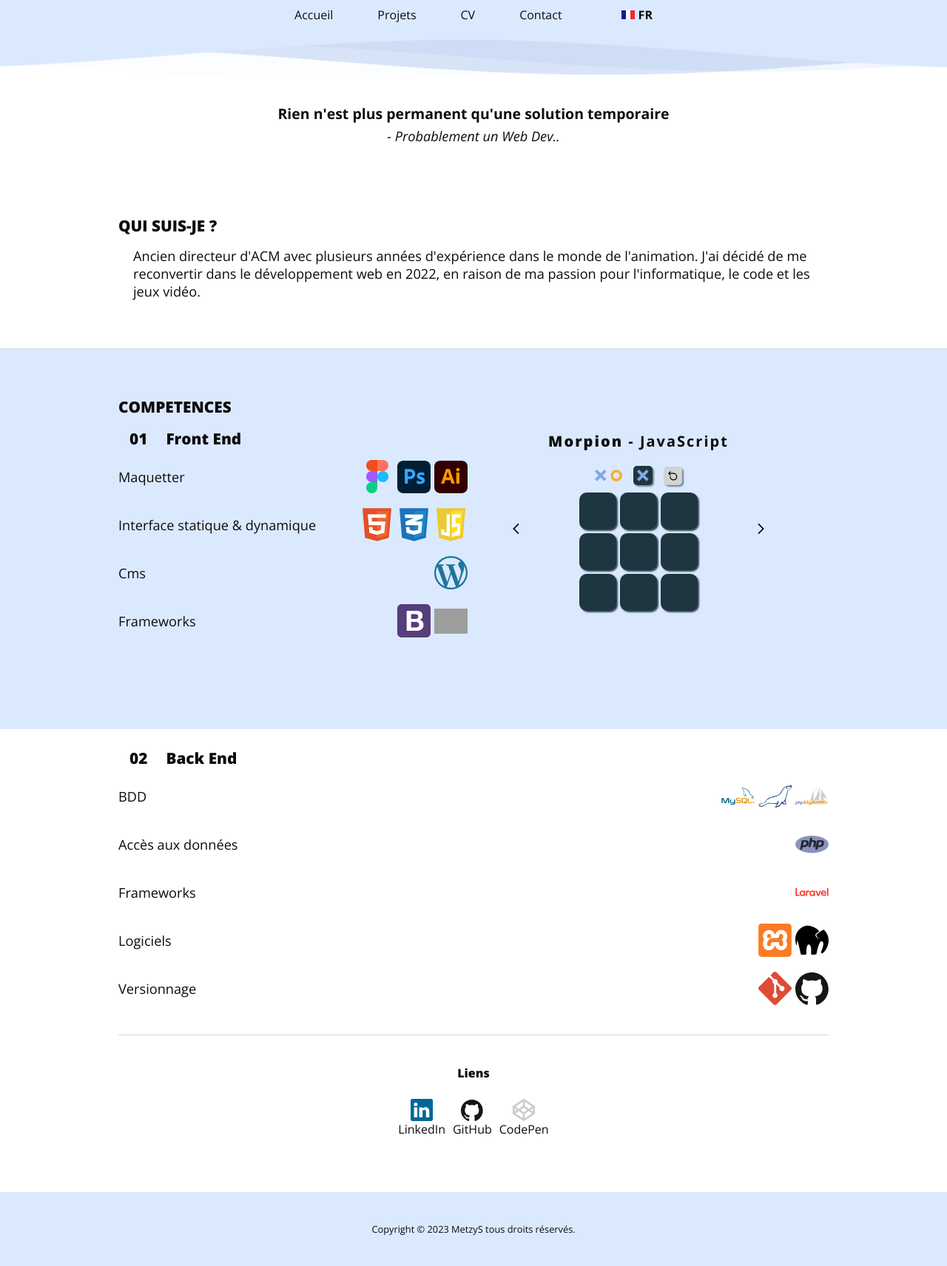
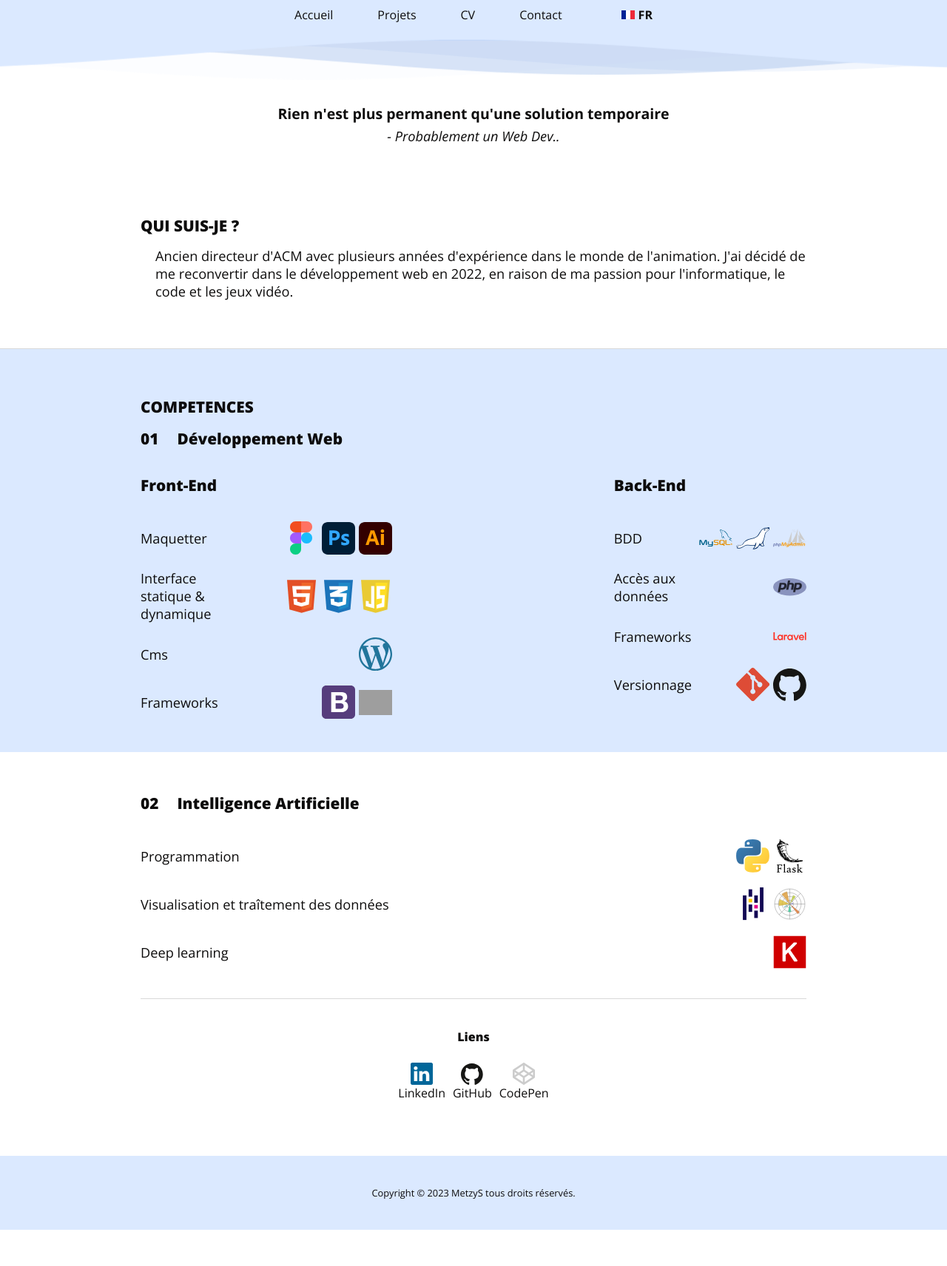
Before and after one commit to MetzyS/portfolio-V1, a PHP site: page / in a window 1280 px wide. Shown: the whole page at 74% size. After the commit the page ends 1663 px from the top, so only its background shows below. Run offline with PHP 8.4, Linux system fonts and the light colour scheme; grey boxes are pictures that could not be loaded.

Commit message:
changes.txt

```diff
--- a/changes.txt
+++ b/changes.txt
@@ -11,7 +11,7 @@
 07/02/23 -> HTML/CSS/PHP => added contact form/style/icons.
 07/02/23 -> PHP => PHPMailer + send-mail.php + redirection & message sent/error.
 08/02/23 -> HTML/CSS => added CV/Resume page content + style.
-08/02/23 -> PHP => added translation's variables for Resume page.
+08/02/23 -> PHP => added translations variables for Resume page.
 09/02/23 -> PHP => added some missing translations.
 25/04/23 -> PHP => added some translate variables (home & project page)
 25/04/23 -> HTML/CSS => added some infos in homepage + icons
@@ -20,3 +20,7 @@
 25/04/23 -> CSS => added Burger menu close icon
 31/05/23 -> Removed 'guess the code langage..'
 31/05/23 -> JS/HTML/CSS => added my custom tic-tac-toe game in homepage
+31/05/23 -> HTML => removed custom game from homepage
+31/05/23 -> HTML/CSS => modified homepage block disposition to get two separate sections (web dev/ai)
+31/05/23 -> HTML/CSS => added AI skillset + icons
+31/05/23 -> PHP => added translations variables for AI skillset
--- a/content/accueil_content.php
+++ b/content/accueil_content.php
@@ -18,12 +18,12 @@
     <div class="skills-title-container">
         <h2 class="skills-title"><?= $m_skillsTitle ?></h2>
     </div>
+    <h3 class="competences-title"><span class="front-end-01">01 </span><?= $m_webDev ?></h3>
+    <div class="skills-flex">
         <div class="front-end">
-        <div class="front-end-title-container">
-            <h3 class="competences-title"><span class="front-end-01">01 </span>front end</h3>
-            <div class="skills-flex">
+            <p class="competences-title"><span>Front-End</span></p>
             <ul class="skills-list">
-                    <li class="skills-item front-end-maq">
+                <li class="skills-item front-end-first">
                     <span class="skills-text"><?= $m_skillsDesignTitle ?></span>
                     <ul class="list">
                         <li class="list-item icon-figma"></li>
@@ -31,7 +31,7 @@
                         <li class="list-item icon-illustrator"></li>
                     </ul>
                 </li>
-                    <li class="skills-item  front-end-dyn">
+                <li class="skills-item  front-end-sec">
                     <span class="skills-text"><?= $m_skillsDesignDetail ?></span>
                     <ul class="list">
                         <li class="list-item icon-html"></li>
@@ -39,13 +39,13 @@
                         <li class="list-item icon-js"></li>
                     </ul>
                 </li>
-                    <li class="skills-item front-end-cms">
+                <li class="skills-item front-end-third">
                     <span class="skills-text"><?= $m_skillsCmsTitle ?></span>
                     <ul class="list">
                         <li class="list-item icon-wordpress"></li>
                     </ul>
                 </li>
-                    <li class="skills-item  front-end-fw">
+                <li class="skills-item  front-end-fourth">
                     <span class="skills-text"><?= $m_skillsFrameWorksTitle ?></span>
                     <ul class="list">
                         <li class="list-item icon-bootstrap"></li>
@@ -53,33 +53,11 @@
                     </ul>
                 </li>
             </ul>
-                <div class="skills-flex-right">
-                    <input type="button" class="skills-game-commands command-prev">
-                    <div class="morpion">
-                        <link rel="stylesheet" href="css/morpion.css">
-                        <p class="morpion-title"><span class="title"><?= $g_ticTacToc ?></span><?= $g_JS ?></p>
-                        <div class="commands">
-                            <div class="icons"><span class="cross-icon"></span><span class="circle-icon"></span></div>
-                            <span class="turn"><span id="turn-icon"></span></span>
-                            <button type="button" class="btn-reset" id="btn-reset" value="reset">
         </div>
-                        <div class="wrapper">
-                            <div class="game" id="game"></div>
-                            <p class="info" id="info"></p>
-                            <script src="js/morpion.js"></script>
-                        </div>
-                    </div>
-                    <input type="button" class="skills-game-commands command-next">
-                </div>
-            </div>
-        </div>
-</section>
         <div class="back-end">
-    <div class="back-end-container">
-        <h3 class="competences-title"><span class="back-end-02">02 </span>back end</h3>
-    </div>
+            <p class="competences-title"><span>Back-End</span></p>
             <ul class="skills-list">
-        <li class="skills-item  back-end-maq">
+                <li class="skills-item  back-end-first">
                     <span class="skills-text"><?= $m_skillsDatabaseTitle ?></span>
                     <ul class="list">
                         <li class="list-item icon-mysql"></li>
@@ -87,30 +65,53 @@
                         <li class="list-item icon-phpmyadmin"></li>
                     </ul>
                 </li>
-        <li class="skills-item back-end-dyn">
+                <li class="skills-item back-end-sec">
                     <span class="skills-text"><?= $m_PDO ?></span>
                     <ul class="list">
                         <li class="list-item icon-php"></li>
                     </ul>
                 </li>
-        <li class="skills-item back-end-dyn">
+                <li class="skills-item back-end-third">
                     <span class="skills-text"><?= $m_skillsFrameWorksTitle ?></span>
                     <ul class="list">
                         <li class="list-item icon-laravel"></li>
                     </ul>
                 </li>
-        <li class="skills-item back-end-dyn">
-            <span class="skills-text"><?= $m_skillsSoftwares ?></span>
-            <ul class="list">
-                <li class="list-item icon-xampp"></li>
-                <li class="list-item icon-mamp"></li>
-            </ul>
-        </li>
-        <li class="skills-item back-end-dyn">
+                <li class="skills-item back-end-fourth">
                     <span class="skills-text"><?= $m_skillsVersioning ?></span>
                     <ul class="list">
                         <li class="list-item icon-git"></li>
                         <li class="list-item icon-github"></li>
+                    </ul>
+                </li>
+            </ul>
+        </div>
+    </div>
+</section>
+<section class="ai">
+    <div>
+        <div class="ai-container">
+            <h3 class="competences-title"><span class="ai-02">02 </span><?= $m_AI ?></h3>
+        </div>
+        <ul class="skills-list">
+            <li class="skills-item  ai-first">
+                <span class="skills-text"><?= $m_skillsAIProgramming ?></span>
+                <ul class="list">
+                    <li class="list-item icon-python"></li>
+                    <li class="list-item icon-flask"></li>
+                </ul>
+            </li>
+            <li class="skills-item ai-second">
+                <span class="skills-text"><?= $m_AIVisualization ?></span>
+                <ul class="list">
+                    <li class="list-item icon-pandas"></li>
+                    <li class="list-item icon-matplotlib"></li>
+                </ul>
+            </li>
+            <li class="skills-item ai-third">
+                <span class="skills-text"><?= $m_AIDeepLearning ?></span>
+                <ul class="list">
+                    <li class="list-item icon-keras"></li>
                 </ul>
             </li>
         </ul>
@@ -132,3 +133,4 @@
             </ul>
         </div>
     </div>
+</section>
--- a/css/style.css
+++ b/css/style.css
@@ -348,6 +348,12 @@ body {
     grid-template-columns: 1fr 6fr 1fr;
 }
 
+@media screen and (min-width: 1024px) {
+    .grid-container {
+        grid-template-columns: 1fr 900px 1fr;
+    }
+}
+
 header {
     grid-area: 1/2;
     width: 100%;
@@ -581,8 +587,9 @@ header {
 }
 
 .competences-title {
+    font-size: var(--title-size);
+    font-weight: 800;
     text-transform: capitalize;
-    font-size: var(--title-size);
 }
 
 .links-title {
@@ -595,7 +602,7 @@ header {
 
 .competences-title span {
     display: inline-block;
-    margin: 0 25px 15px 15px;
+    margin: 0 25px 35px 0px;
 }
 
 .skills-item {
@@ -606,7 +613,7 @@ header {
 }
 
 .skills-item span {
-    max-width: 80px;
+    max-width: 275px;
 }
 
 .skills-item span::first-letter {
@@ -625,8 +632,8 @@ header {
     }
 }
 
-.back-end {
-    margin: 25px 0 0;
+.ai {
+    margin: 55px 0 0;
     grid-area: 5/2;
 }
 
@@ -686,6 +693,8 @@ header {
 }
 
 .front-end-title-container {
+    display: flex;
+    /* flex-direction: column; */
     margin-bottom: 10px;
 }
 
@@ -765,6 +774,26 @@ header {
 
 .icon-github {
     background: url(../assets/img/github-icon.svg);
+}
+
+.icon-python {
+    background: url(../assets/img/python.svg);
+}
+
+.icon-flask {
+    background: url(../assets/img/flask.svg);
+}
+
+.icon-pandas {
+    background: url(../assets/img/pandas.svg);
+}
+
+.icon-matplotlib {
+    background: url(../assets/img/matplotlib.svg);
+}
+
+.icon-keras {
+    background: url(../assets/img/keras.svg);
 }
 
 .fr-flag {
@@ -906,10 +935,18 @@ footer {
 }
 
 @media screen and (min-width: 1024px) {
+    .skills-title {
+        /* text-align: center; */
+    }
+
+    .competences-title {
+        /* text-align: center; */
+    }
+
     .skills-flex {
         display: flex;
-        justify-content: space-between;
-        gap: 50px;
+        justify-content: center;
+        gap: 300px;
     }
 
     .list-item {
--- a/vars/vars.php
+++ b/vars/vars.php
@@ -28,14 +28,18 @@ if ($lang == 'fr') {
     $m_aboutText = "Ancien directeur d'ACM avec plusieurs années d'expérience dans le monde de l'animation. J'ai décidé de me reconvertir dans le développement web en 2022, en raison de ma passion pour l'informatique, le code et les jeux vidéo.";
     $m_aboutTextShort = "Ancien directeur d'ACM aujourd'hui Développeur Web";
     $m_skillsTitle = 'competences';
+    $m_webDev = 'Développement Web';
     $m_skillsDesignTitle = 'maquetter';
     $m_skillsDesignDetail = 'interface statique & dynamique';
     $m_skillsCmsTitle = 'cms';
     $m_skillsFrameWorksTitle = 'frameworks';
-    $m_skillsSoftwares = 'logiciels';
     $m_skillsVersioning = 'versionnage';
     $m_skillsDatabaseTitle = 'BDD';
     $m_PDO = 'Accès aux données';
+    $m_AI = 'Intelligence Artificielle';
+    $m_skillsAIProgramming = 'Programmation';
+    $m_AIVisualization = 'Visualisation et traîtement des données';
+    $m_AIDeepLearning = 'Deep learning';
     $m_linksTitle = 'Liens';
 
     // Home - Games
@@ -166,14 +170,18 @@ if ($lang == 'en') {
     $m_aboutText = 'Former head of Communities Centers with many years of experience. I decided to switch to web development in 2022, driven by my passion for computers, coding and video games.';
     $m_aboutTextShort = 'Former head of Communities Center now Web Developper';
     $m_skillsTitle = 'skills';
+    $m_webDev = 'Web Development';
     $m_skillsDesignTitle = 'design';
     $m_skillsDesignDetail = 'static & dynamic';
     $m_skillsCmsTitle = 'cms';
     $m_skillsFrameWorksTitle = 'frameworks';
-    $m_skillsSoftwares = 'softwares';
     $m_skillsVersioning = 'versioning';
     $m_skillsDatabaseTitle = 'Database';
     $m_PDO = 'PDO';
+    $m_AI = 'Artificial Intelligence';
+    $m_skillsAIProgramming = 'Programming';
+    $m_AIVisualization = 'Data visualization and processing';
+    $m_AIDeepLearning = 'Deep learning';
     $m_linksTitle = 'Links';
 
     //Home - Games
```
Also changed, not shown: assets/img/flask.svg (added), assets/img/keras.svg (added), assets/img/matplotlib.svg (added), assets/img/pandas.svg (added), assets/img/python.svg (added). Lines whose indentation alone changed are shown as unchanged.
